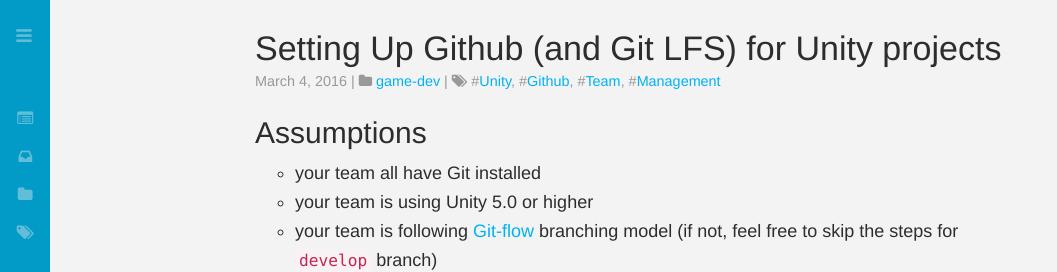
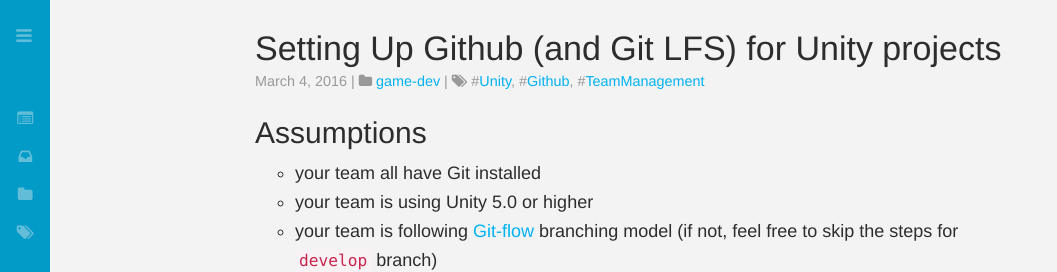
Before and after one commit to joysword/joysword.github.io, a Jekyll site: the page built from _posts/2016-03-04-setting_up_github_for_unity_projects.md, in a window 1280 px wide. Shown: the top 272 px of the page, without its empty margins (0-1057 px from the left). Built offline with Jekyll 4.4.1, drawn with Linux system fonts in a browser that asks for light colours; nearby versions of some CDN libraries; comment, search, counter and statistics services are not loaded.

Commit message:
seems that Jekyll only supports one-word tags

```diff
--- a/_posts/2016-03-04-setting_up_github_for_unity_projects.md
+++ b/_posts/2016-03-04-setting_up_github_for_unity_projects.md
@@ -2,10 +2,7 @@
 layout: post
 title: "Setting Up Github (and Git LFS) for Unity projects"
 category: game-dev
-tags:
- Unity
- Github
- Team Management
+tags: Unity Github TeamManagement
 ---
 
 ## Assumptions
```
